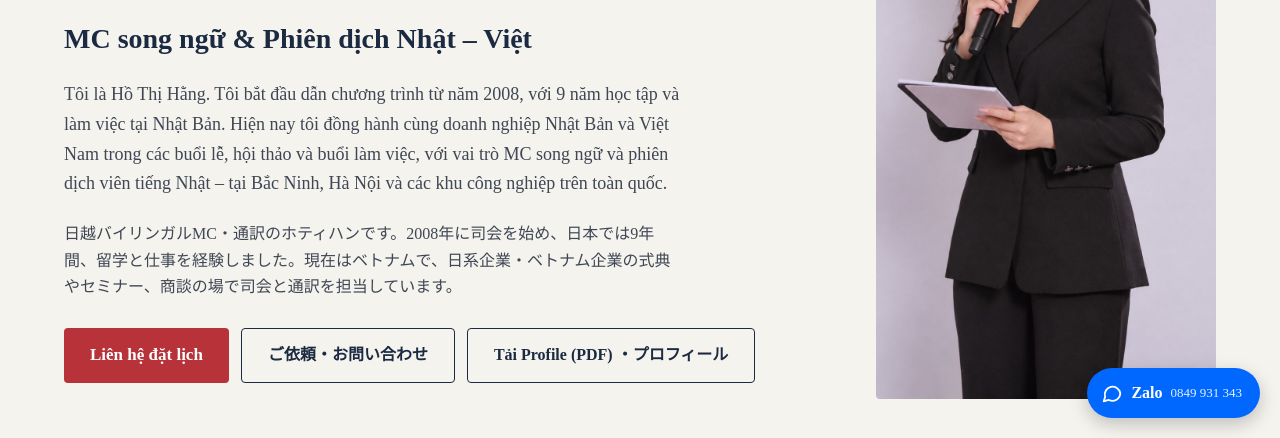
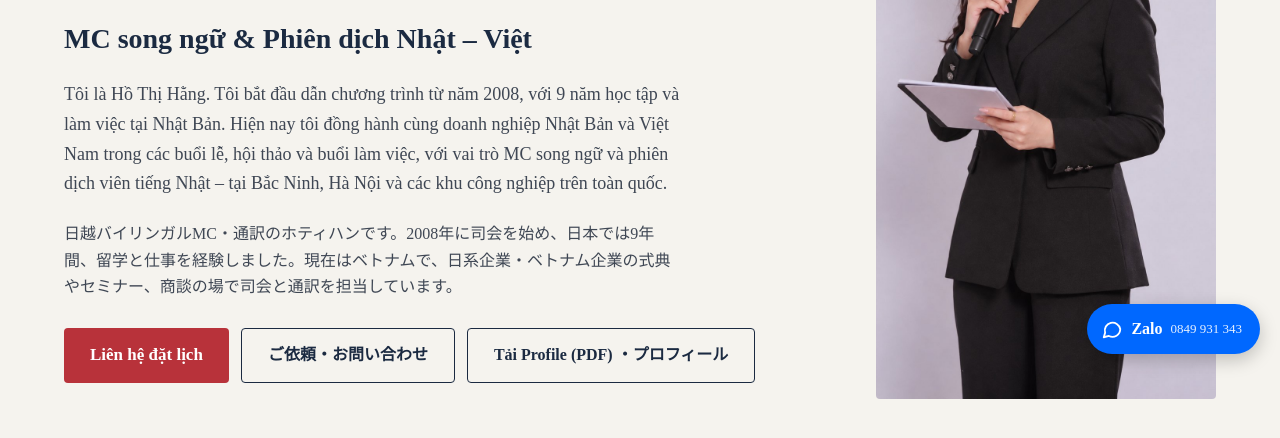
Before and after one commit to hothihang-mc/hang-mc-website, a plain HTML site: page index.html in a window 1280 px wide. Shown: the part 362-800 px from the top of the page. Drawn offline with Linux system fonts and the light colour scheme.

Commit message:
Dời nút Zalo lên trên để không bị che
Co-Authored-By: Claude Opus 5.5 <noreply@anthropic.com>
Claude-Session: https://claude.ai/code/session_01UsZ8PN7XSb1d6q5VPm6pKd

```diff
--- a/index.html
+++ b/index.html
@@ -199,10 +199,10 @@
     form{padding:24px}
     .gallery,.grid{grid-template-columns:1fr}
   }
-  .zalo-float{position:fixed;right:20px;bottom:20px;z-index:50;display:flex;align-items:center;gap:8px;padding:12px 18px 12px 14px;border-radius:999px;background:#0068FF;color:#fff;text-decoration:none;font-weight:700;font-size:16px;box-shadow:0 6px 18px rgba(0,0,0,.22)}
+  .zalo-float{position:fixed;right:20px;bottom:84px;z-index:50;display:flex;align-items:center;gap:8px;padding:12px 18px 12px 14px;border-radius:999px;background:#0068FF;color:#fff;text-decoration:none;font-weight:700;font-size:16px;box-shadow:0 6px 18px rgba(0,0,0,.22)}
   .zalo-float:hover{color:#fff;filter:brightness(.93)}
   .zalo-float small{font-weight:400;font-size:13px;opacity:.9}
-  @media (max-width:600px){.zalo-float{right:14px;bottom:14px;padding:11px 14px}.zalo-float small{display:none}}
+  @media (max-width:600px){.zalo-float{right:14px;bottom:76px;padding:11px 14px}.zalo-float small{display:none}}
 </style>
 </head>
 <body>
```
